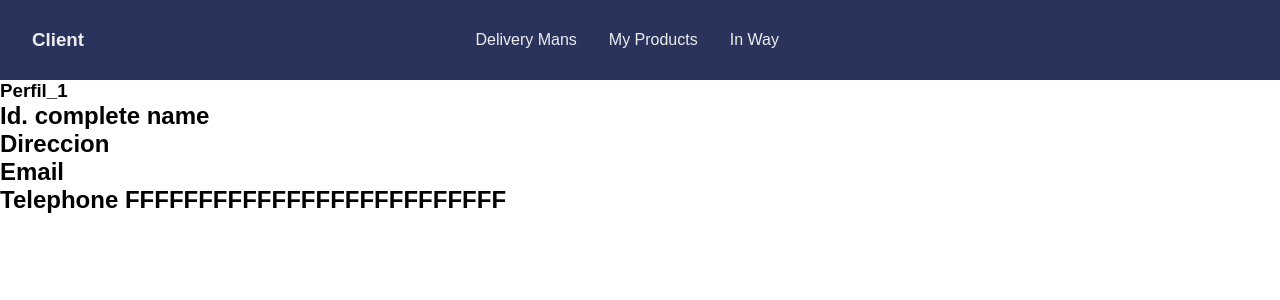
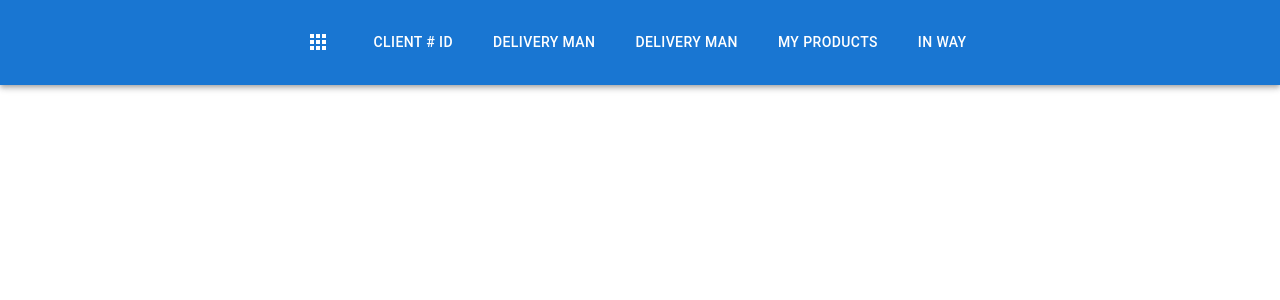
Before and after one commit to mrHann69/proyecto-curso-www, a React (Create React App) app: page /client in a window 1280 px wide. Shown: the top 300 px of the page. Built offline with nearby package versions, Linux system fonts and the light colour scheme.

Commit message:
navegate

```diff
--- a/src/components/client/client.css
+++ /dev/null
@@ -1,89 +0,0 @@
-* {
-	padding: 0;
-	margin: 0;
-	box-sizing: border-box;
-	font-family: "Titillium Web", sans-serif;
-}
-
-:root {
-	--mainColor: #29335c;
-	--mainColorLight: #5767aa;
-	--secondaryColor: #db2b39;
-	--textColor: #eee;
-}
-
-header {
-	display: flex;
-	align-items: center;
-	justify-content: space-between;
-	height: 80px;
-	padding: 0 2rem;
-	background-color: var(--mainColor);
-	color: var(--textColor);
-}
-
-nav a {
-	margin: 0 1rem;
-	color: var(--textColor);
-	text-decoration: none;
-}
-
-nav a:hover {
-	color: var(--secondaryColor);
-}
-
-header .nav-btn {
-	padding: 5px;
-	cursor: pointer;
-	background: transparent;
-	border: none;
-	outline: none;
-	color: var(--textColor);
-	visibility: hidden;
-	opacity: 0;
-	font-size: 1.8rem;
-}
-
-header div,
-nav {
-	display: flex;
-	align-items: center;
-}
-
-@media only screen and (max-width: 1024px) {
-	header .nav-btn {
-		visibility: visible;
-		opacity: 1;
-	}
-
-	header nav {
-		position: fixed;
-		top: -100vh;
-		left: 0;
-		height: 100%;
-		width: 100%;
-		display: flex;
-		flex-direction: column;
-		align-items: center;
-		justify-content: center;
-		gap: 1.5rem;
-		background-color: var(--mainColor);
-		transition: 1s;
-	}
-
-	header .responsive_nav {
-		transform: translateY(100vh);
-	}
-
-	nav .nav-close-btn {
-		position: absolute;
-		top: 2rem;
-		right: 2rem;
-	}
-
-	nav a {
-		font-size: 1.5rem;
-	}
-}
-
-/*Fin nav-bar*/
--- a/src/components/client/client.jsx
+++ b/src/components/client/client.jsx
@@ -1,41 +1,28 @@
-import { useRef } from "react";
-import { FaBars, FaTimes } from "react-icons/fa";
-import "./client.css";
+import { AppBar, Button, Stack, IconButton, Toolbar, Typography } from "@mui/material"
+import { Outlet, Link, Navigate } from "react-router-dom";
+
+import AppsIcon from '@mui/icons-material/Apps';
+import Product_Card from "../Cards/Product/product_Card.jsx"
 
 function Client() {
-  const navReferenceClient = useRef();
-
-  const showNavbar = () => {
-    navReferenceClient.current.classList.toggle("responsive_nav");
-  };
 
   return (
-    <div>
-      <header>
-        <h3>Client</h3>
-        <nav ref={navReferenceClient}>
-          <a href="/#">Delivery Mans</a>
-          <a href="/#">My Products</a>
-          <a href="/#">In Way</a>
-          <button className="nav-btn nav-close-btn" onClick={showNavbar}>
-            <FaTimes />
-          </button>
-        </nav>
-        <button className="nav-btn" onClick={showNavbar}>
-          <FaBars />
-        </button>
-      </header>
-      <section>
-
-        <div className="container-info">
-          <h3>Perfil_1</h3>
-          <h2>Id. complete name</h2>
-          <h2>Direccion</h2>
-          <h2>Email</h2>
-          <h2>Telephone FFFFFFFFFFFFFFFFFFFFFFFFFF</h2>
-        </div>
-      </section>
-    </div>
+      <AppBar position='static'>
+        <Toolbar >
+          <IconButton size='large' edge='start' color='inherit' aria-label='logo'>
+            <AppsIcon/>
+          </IconButton>
+          <Typography variant='h7' component='' sx={{flexGrow: 1}} padding={3}>
+          <Button color='inherit' onClick={() => {<Navigate to={"/client"}/>}}>Client # ID</Button>
+          </Typography>
+          <Stack direction='row' spacing={3} edge='end'>
+            <Button color='inherit' onClick={() => {<Link to="/register"/>}}>Delivery Man</Button>
+            <Button color='inherit' onClick={() => {<Navigate to={"/Delivery_Man"}/>}}>Delivery Man</Button>
+            <Button color='inherit' onClick={() => {<Navigate to={"/client/My_Products"}/>}}>My Products</Button>
+            <Button color='inherit' onClick={() => {<Navigate to={"/client/In_Way"}/>}}>In Way</Button>
+          </Stack>
+        </Toolbar>
+      </AppBar>
   );
 }
 
--- a/src/components/client/perfiles_DM/perfile_DM.jsx
+++ b/src/components/client/perfiles_DM/perfile_DM.jsx
@@ -0,0 +1,27 @@
+import { AppBar, Button, Stack, IconButton, Toolbar, Typography } from "@mui/material"
+import {Navigate} from 'react-router-dom';
+
+import AppsIcon from '@mui/icons-material/Apps';
+import Product_Card from "../Cards/Product/product_Card.jsx"
+
+function Perfile_DM() {
+
+  return (
+      <AppBar position='static'>
+        <Toolbar >
+          <IconButton size='large' edge='start' color='inherit' aria-label='logo'>
+            <AppsIcon/>
+          </IconButton>
+          <Typography variant='h7' component='' sx={{flexGrow: 1}} padding={3}>
+          <Button color='inherit' onClick={<Navigate to={"/client"}/>}>Client # ID</Button>
+          </Typography>
+          <Stack direction='row' spacing={3} edge='end'>
+            <Button color='inherit' onClick={<Navigate to={"/client/My_Products"}/>}>My Products</Button>
+            <Button color='inherit' onClick={<Navigate to={"/client/In_Way"}/>}>In Way</Button>
+          </Stack>
+        </Toolbar>
+      </AppBar>
+  );
+}
+
+export default Perfile_DM;
--- a/src/components/client/products/product.jsx
+++ b/src/components/client/products/product.jsx
@@ -0,0 +1,27 @@
+import { AppBar, Button, Stack, IconButton, Toolbar, Typography } from "@mui/material"
+import {Navigate} from 'react-router-dom';
+
+import AppsIcon from '@mui/icons-material/Apps';
+import Product_Card from "../Cards/Product/product_Card.jsx"
+
+function Product() {
+
+  return (
+      <AppBar position='static'>
+        <Toolbar >
+          <IconButton size='large' edge='start' color='inherit' aria-label='logo'>
+            <AppsIcon/>
+          </IconButton>
+          <Typography variant='h7' component='' sx={{flexGrow: 1}} padding={3}>
+          <Button color='inherit' onClick={<Navigate to={"/client"}/>}>Client # ID</Button>
+          </Typography>
+          <Stack direction='row' spacing={3} edge='end'>
+            <Button color='inherit' onClick={<Navigate to={"/client/Delivery_Man"}/>}>Delivery Man</Button>
+            <Button color='inherit' onClick={<Navigate to={"/client/In_Way"}/>}>In Way</Button>
+          </Stack>
+        </Toolbar>
+      </AppBar>
+  );
+}
+
+export default Product;
--- a/src/components/client/state_products/stateProduct.jsx
+++ b/src/components/client/state_products/stateProduct.jsx
@@ -0,0 +1,27 @@
+import { AppBar, Button, Stack, IconButton, Toolbar, Typography } from "@mui/material"
+import {Navigate} from 'react-router-dom';
+
+import AppsIcon from '@mui/icons-material/Apps';
+import Product_Card from "../Cards/Product/product_Card.jsx"
+
+function StateProduct() {
+
+  return (
+      <AppBar position='static'>
+        <Toolbar >
+          <IconButton size='large' edge='start' color='red' aria-label='logo'>
+            <AppsIcon/>
+          </IconButton>
+          <Typography variant='h7' component='' sx={{flexGrow: 1}} padding={3}>
+          <Button color='inherit' onClick={<Navigate to={"/client"}/>}>Client # ID</Button>
+          </Typography>
+          <Stack direction='row' spacing={3} edge='end'>
+            <Button color='inherit' onClick={<Navigate to={"/client/Delivery_Man"}/>}>Delivery Man</Button>
+            <Button color='inherit' onClick={<Navigate to={"/client/My_Products"}/>}>My Products</Button>
+          </Stack>
+        </Toolbar>
+      </AppBar>
+  );
+}
+
+export default StateProduct;
--- a/src/components/routerProtected/router.jsx
+++ b/src/components/routerProtected/router.jsx
@@ -10,6 +10,10 @@ import Dashboard from '../dashboard/dashboard.jsx';
 import Orders from '../orders/orders.jsx';
 import Reports from '../reports/reports.jsx';
 import Management from '../management/management.jsx';
+import Product from '../client/products/product.jsx'
+import Perfile_DM from '../client/perfiles_DM/perfile_DM.jsx'
+import StateProduct from '../client/state_products/stateProduct.jsx'
+
 
 function Router(token, redirectPath="/login") {
     if(!token){
@@ -28,8 +32,11 @@ function Router(token, redirectPath="/login") {
         <Route path="/admin/reports" element={<Reports />}></Route>
         <Route path="/admin/management" element={<Management />}></Route>
 
+        <Route path="/client" element={<Client/>}></Route>
+        <Route path="/Delivery_Man" element={<Product/>}></Route>
+        <Route path="/client/My_Products" element={<Perfile_DM/>}></Route>
+        <Route path="/client/In_Way" element={<StateProduct/>}></Route>
 
-        <Route path="/client" element={<Client/>}></Route>
         <Route path="/deliveryMan" element={<DeliveryMan/>}></Route>
       </Routes>
   );
```
Also changed, not shown: src/components/client/perfiles_DM/perfile_DM.css (deleted), src/components/client/products/product.css (deleted), src/components/client/state_products/stateProduct.css (deleted).
